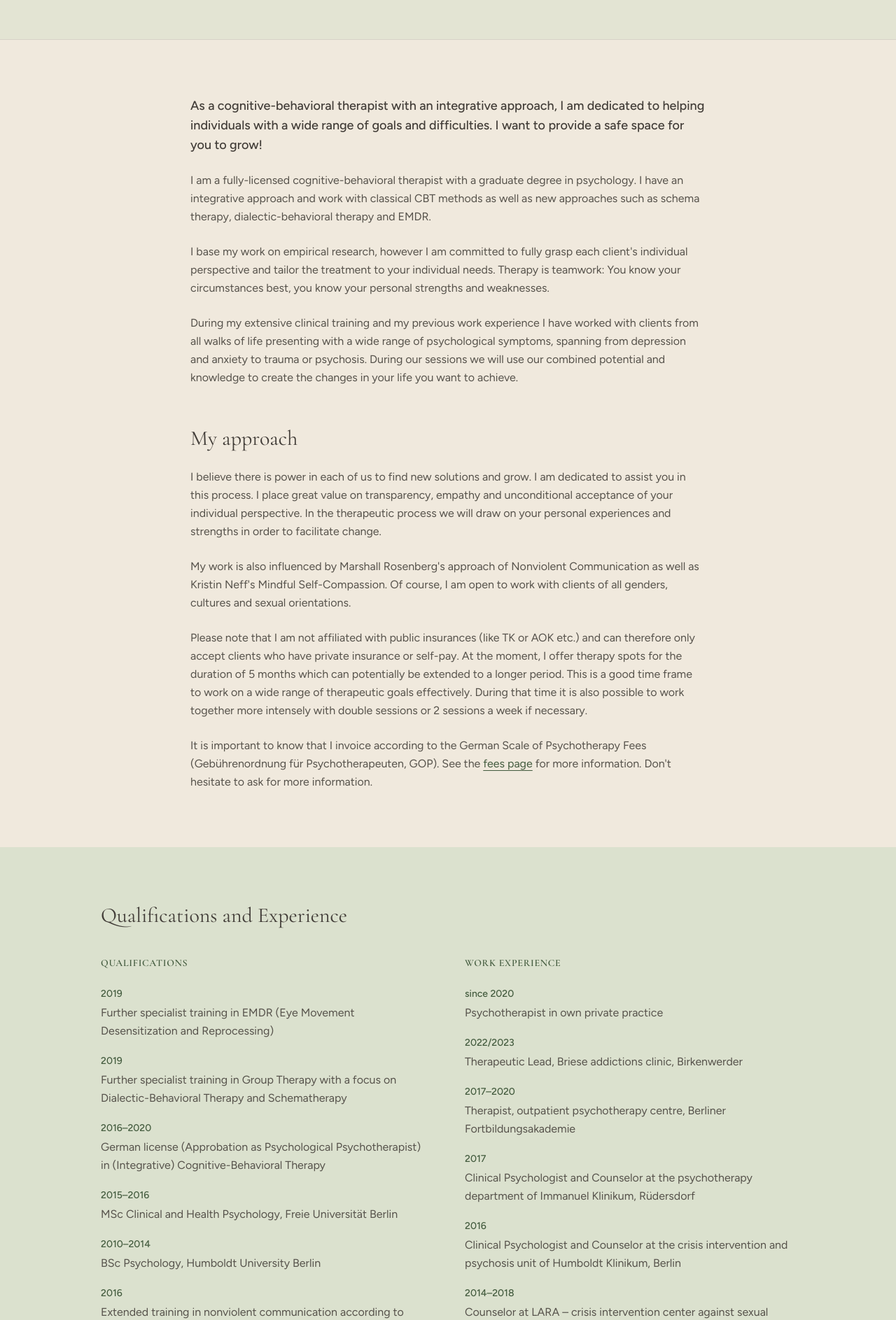
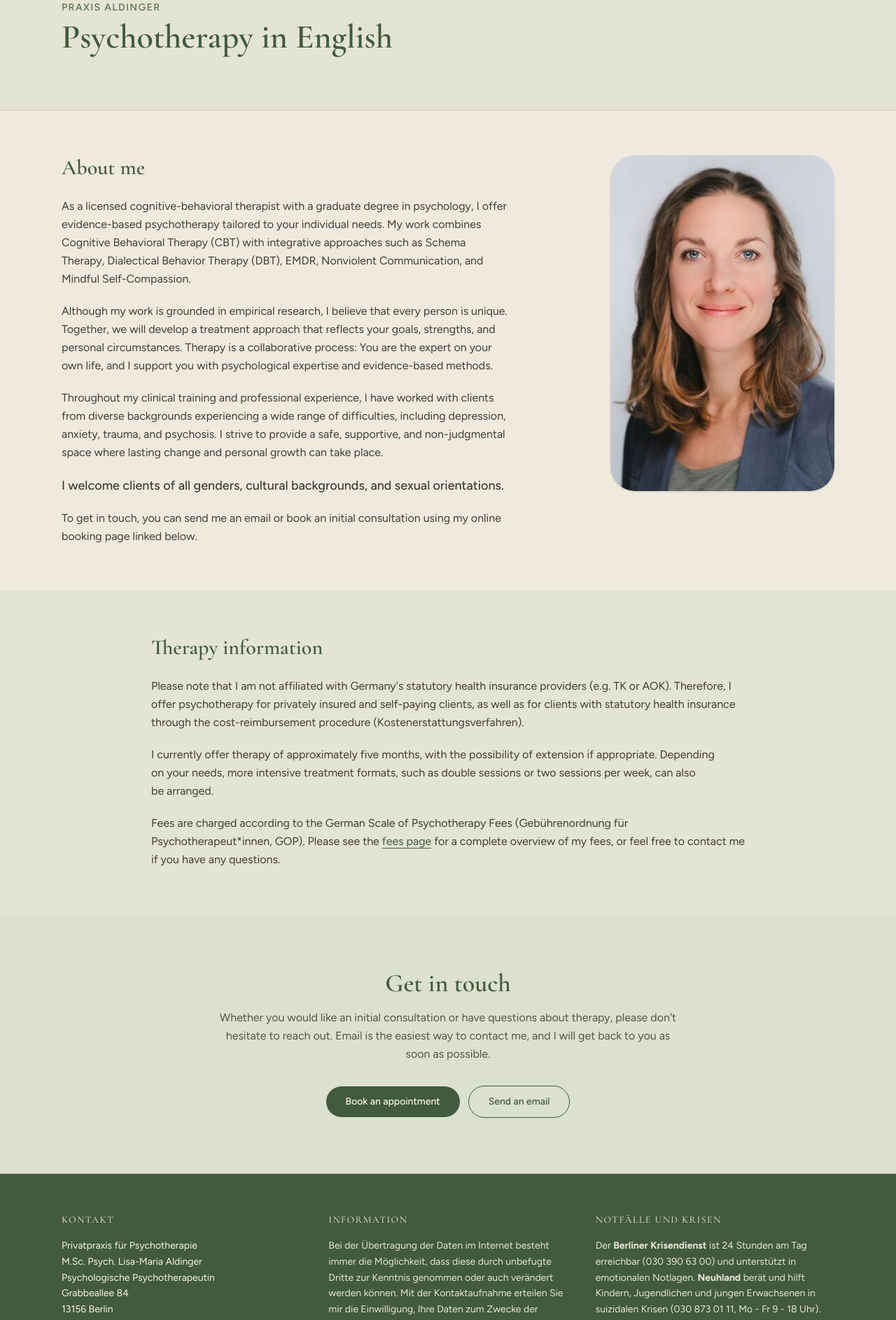
Before and after one commit to aldingel/Privatpraxis-fuer-Psychotherapie, a Next.js app: page /english in a window 1280 px wide. Shown: the part 160-2047 px from the top of the page at 70% size. Built offline with nearby package versions, Linux system fonts and the light colour scheme.

Commit message:
feat: enhance page layout and content structure with new components and update metadata
Co-authored-by: aldingel <304495052+aldingel@users.noreply.github.com>

```diff
--- a/app/english/page.tsx
+++ b/app/english/page.tsx
@@ -1,154 +1,146 @@
-import type { Metadata } from "next"
-import Link from "next/link"
-import { PageHero } from "@/components/page-hero"
-import { ContactCta } from "@/components/contact-cta"
+import type { Metadata } from 'next'
+import Image from 'next/image'
+import Link from 'next/link'
+import { SiteHeader } from '@/components/site-header'
+import { SiteFooter } from '@/components/site-footer'
+import { PageHero } from '@/components/page-hero'
 
 export const metadata: Metadata = {
-  title: "Psychotherapy in English | Cognitive-Behavioral Therapy Berlin-Pankow",
+  title: 'Psychotherapy in English I Cognitive-Behavioral Therapy',
   description:
-    "Cognitive-behavioral therapy in English in Berlin-Pankow. Integrative approach with CBT, schema therapy, DBT and EMDR for native and non-native speakers.",
+    'Evidence-based psychotherapy in English in Berlin-Pankow. Licensed cognitive-behavioral therapist with an integrative approach: CBT, Schema Therapy, DBT and EMDR.',
 }
 
-const qualifications = [
-  ["2019", "Further specialist training in EMDR (Eye Movement Desensitization and Reprocessing)"],
-  [
-    "2019",
-    "Further specialist training in Group Therapy with a focus on Dialectic-Behavioral Therapy and Schematherapy",
-  ],
-  [
-    "2016–2020",
-    "German license (Approbation as Psychological Psychotherapist) in (Integrative) Cognitive-Behavioral Therapy",
-  ],
-  ["2015–2016", "MSc Clinical and Health Psychology, Freie Universität Berlin"],
-  ["2010–2014", "BSc Psychology, Humboldt University Berlin"],
-  ["2016", "Extended training in nonviolent communication according to Marshall W. Rosenberg"],
-  [
-    "2014–2016",
-    "Additional courses in Mindfulness-Based Stress Reduction, Progressive Muscle Relaxation and Autogenic Training",
-  ],
-]
-
-const experience = [
-  ["since 2020", "Psychotherapist in own private practice"],
-  ["2022/2023", "Therapeutic Lead, Briese addictions clinic, Birkenwerder"],
-  ["2017–2020", "Therapist, outpatient psychotherapy centre, Berliner Fortbildungsakademie"],
-  [
-    "2017",
-    "Clinical Psychologist and Counselor at the psychotherapy department of Immanuel Klinikum, Rüdersdorf",
-  ],
-  [
-    "2016",
-    "Clinical Psychologist and Counselor at the crisis intervention and psychosis unit of Humboldt Klinikum, Berlin",
-  ],
-  ["2014–2018", "Counselor at LARA – crisis intervention center against sexual violence toward women*"],
-]
+const BOOKING_URL =
+  'https://complicated.life/book/cognitive-behavioural-therapy-cbt-psychotherapist-emdr-psychotherapist-lisa-maria-aldinger'
 
 export default function EnglishPage() {
   return (
     <>
-      <PageHero
-        title="Therapy for native and non-native speakers of English"
-        subtitle="About"
-        image="/images/portrait-aldinger.jpg"
-        imageAlt="Portrait of Lisa-Maria Aldinger, psychological psychotherapist"
-      />
+      <SiteHeader />
+      <main>
+        <PageHero eyebrow="Praxis Aldinger" title="Psychotherapy in English" />
 
-      <section className="mx-auto max-w-3xl px-4 py-16 md:py-20">
-        <div className="flex flex-col gap-6 leading-relaxed text-muted-foreground">
-          <p className="text-lg font-medium text-foreground">
-            As a cognitive-behavioral therapist with an integrative approach, I am dedicated to
-            helping individuals with a wide range of goals and difficulties. I want to provide a
-            safe space for you to grow!
+        <section className="mx-auto max-w-6xl px-4 py-16 md:px-6">
+          <div className="grid items-start gap-10 md:grid-cols-[3fr_2fr]">
+            <div>
+              <h2 className="text-3xl font-semibold text-primary">About me</h2>
+              <div className="mt-6 space-y-5 leading-relaxed text-pretty">
+                <p>
+                  As a licensed cognitive-behavioral therapist with a graduate
+                  degree in psychology, I offer evidence-based psychotherapy
+                  tailored to your individual needs. My work combines Cognitive
+                  Behavioral Therapy (CBT) with integrative approaches such as
+                  Schema Therapy, Dialectical Behavior Therapy (DBT), EMDR,
+                  Nonviolent Communication, and Mindful Self-Compassion.
                 </p>
                 <p>
-            I am a fully-licensed cognitive-behavioral therapist with a graduate degree in
-            psychology. I have an integrative approach and work with classical CBT methods as well
-            as new approaches such as schema therapy, dialectic-behavioral therapy and EMDR.
+                  Although my work is grounded in empirical research, I believe
+                  that every person is unique. Together, we will develop a
+                  treatment approach that reflects your goals, strengths, and
+                  personal circumstances. Therapy is a collaborative process:
+                  You are the expert on your own life, and I support you with
+                  psychological expertise and evidence-based methods.
                 </p>
                 <p>
-            I base my work on empirical research, however I am committed to fully grasp each
-            client&apos;s individual perspective and tailor the treatment to your individual needs.
-            Therapy is teamwork: You know your circumstances best, you know your personal strengths
-            and weaknesses.
+                  Throughout my clinical training and professional experience, I
+                  have worked with clients from diverse backgrounds experiencing
+                  a wide range of difficulties, including depression, anxiety,
+                  trauma, and psychosis. I strive to provide a safe, supportive,
+                  and non-judgmental space where lasting change and personal
+                  growth can take place.
+                </p>
+                <p className="text-lg font-medium text-foreground">
+                  I welcome clients of all genders, cultural backgrounds, and
+                  sexual orientations.
                 </p>
                 <p>
-            During my extensive clinical training and my previous work experience I have worked
-            with clients from all walks of life presenting with a wide range of psychological
-            symptoms, spanning from depression and anxiety to trauma or psychosis. During our
-            sessions we will use our combined potential and knowledge to create the changes in your
-            life you want to achieve.
+                  To get in touch, you can send me an email or book an initial
+                  consultation using my online booking page linked below.
                 </p>
               </div>
+            </div>
+            <div className="flex items-start justify-center md:justify-end">
+              <Image
+                src="/images/portrait-aldinger.jpg"
+                alt="Portrait of Lisa-Maria Aldinger, psychological psychotherapist"
+                width={323}
+                height={484}
+                className="h-auto w-full max-w-xs rounded-3xl shadow-sm"
+                sizes="(max-width: 1024px) 100vw, 40vw"
+              />
+            </div>
+          </div>
+        </section>
 
-        <h2 className="mt-14 font-serif text-3xl text-foreground text-balance">My approach</h2>
-        <div className="mt-6 flex flex-col gap-6 leading-relaxed text-muted-foreground">
+        <section className="bg-secondary/60">
+          <div className="mx-auto max-w-4xl px-4 py-16 md:px-6">
+            <h2 className="text-3xl font-semibold text-primary">
+              Therapy information
+            </h2>
+            <div className="mt-6 space-y-5 leading-relaxed text-pretty">
               <p>
-            I believe there is power in each of us to find new solutions and grow. I am dedicated
-            to assist you in this process. I place great value on transparency, empathy and
-            unconditional acceptance of your individual perspective. In the therapeutic process we
-            will draw on your personal experiences and strengths in order to facilitate change.
+                Please note that I am not affiliated with Germany&apos;s
+                statutory health insurance providers (e.g. TK or AOK).
+                Therefore, I offer psychotherapy for privately insured and
+                self-paying clients, as well as for clients with statutory
+                health insurance through the cost-reimbursement procedure
+                (Kostenerstattungsverfahren).
               </p>
               <p>
-            My work is also influenced by Marshall Rosenberg&apos;s approach of Nonviolent
-            Communication as well as Kristin Neff&apos;s Mindful Self-Compassion. Of course, I am
-            open to work with clients of all genders, cultures and sexual orientations.
+                I currently offer therapy of approximately five months, with the
+                possibility of extension if appropriate. Depending on your
+                needs, more intensive treatment formats, such as double sessions
+                or two sessions per week, can also be arranged.
               </p>
               <p>
-            Please note that I am not affiliated with public insurances (like TK or AOK etc.) and
-            can therefore only accept clients who have private insurance or self-pay. At the
-            moment, I offer therapy spots for the duration of 5 months which can potentially be
-            extended to a longer period. This is a good time frame to work on a wide range of
-            therapeutic goals effectively. During that time it is also possible to work together
-            more intensely with double sessions or 2 sessions a week if necessary.
+                Fees are charged according to the German Scale of Psychotherapy
+                Fees (Gebührenordnung für Psychotherapeut*innen, GOP). Please see
+                the{' '}
+                <Link
+                  href="/ablauf-kosten"
+                  className="text-primary underline underline-offset-4"
+                >
+                  fees page
+                </Link>{' '}
+                for a complete overview of my fees, or feel free to contact me
+                if you have any questions.
               </p>
-          <p>
-            It is important to know that I invoice according to the German Scale of Psychotherapy
-            Fees (Gebührenordnung für Psychotherapeuten, GOP). See the{" "}
-            <Link href="/ablauf-kosten" className="text-primary underline underline-offset-4">
-              fees page
-            </Link>{" "}
-            for more information. Don&apos;t hesitate to ask for more information.
-          </p>
+            </div>
           </div>
         </section>
 
         <section className="bg-secondary">
-        <div className="mx-auto max-w-5xl px-4 py-16 md:py-20">
-          <h2 className="font-serif text-3xl text-foreground text-balance">
-            Qualifications and Experience
+          <div className="mx-auto max-w-3xl px-4 py-16 text-center md:px-6 md:py-20">
+            <h2 className="text-3xl font-semibold text-balance text-primary md:text-4xl">
+              Get in touch
             </h2>
-          <div className="mt-10 grid gap-12 md:grid-cols-2">
-            <div>
-              <h3 className="text-sm font-semibold uppercase tracking-wider text-primary">
-                Qualifications
-              </h3>
-              <ul className="mt-6 flex flex-col gap-5">
-                {qualifications.map(([year, text]) => (
-                  <li key={`${year}-${text}`} className="flex flex-col gap-1">
-                    <span className="text-sm font-medium text-primary">{year}</span>
-                    <span className="leading-relaxed text-muted-foreground">{text}</span>
-                  </li>
-                ))}
-              </ul>
-            </div>
-            <div>
-              <h3 className="text-sm font-semibold uppercase tracking-wider text-primary">
-                Work experience
-              </h3>
-              <ul className="mt-6 flex flex-col gap-5">
-                {experience.map(([year, text]) => (
-                  <li key={`${year}-${text}`} className="flex flex-col gap-1">
-                    <span className="text-sm font-medium text-primary">{year}</span>
-                    <span className="leading-relaxed text-muted-foreground">{text}</span>
-                  </li>
-                ))}
-              </ul>
-            </div>
+            <p className="mx-auto mt-4 max-w-2xl leading-relaxed text-muted-foreground">
+              Whether you would like an initial consultation or have questions
+              about therapy, please don&apos;t hesitate to reach out. Email is
+              the easiest way to contact me, and I will get back to you as soon
+              as possible.
+            </p>
+            <div className="mt-8 flex flex-wrap items-center justify-center gap-3">
+              <a
+                href={BOOKING_URL}
+                target="_blank"
+                rel="noopener noreferrer"
+                className="inline-flex items-center rounded-full bg-primary px-7 py-3 text-sm font-medium text-primary-foreground transition-opacity hover:opacity-90"
+              >
+                Book an appointment
+              </a>
+              <a
+                href="mailto:pt.aldinger@gmail.com"
+                className="inline-flex items-center rounded-full border border-primary px-7 py-3 text-sm font-medium text-primary transition-colors hover:bg-primary hover:text-primary-foreground"
+              >
+                Send an email
+              </a>
             </div>
           </div>
         </section>
-
-      <ContactCta />
+      </main>
+      <SiteFooter />
     </>
   )
 }
```
Lines whose indentation alone changed are shown as unchanged.
